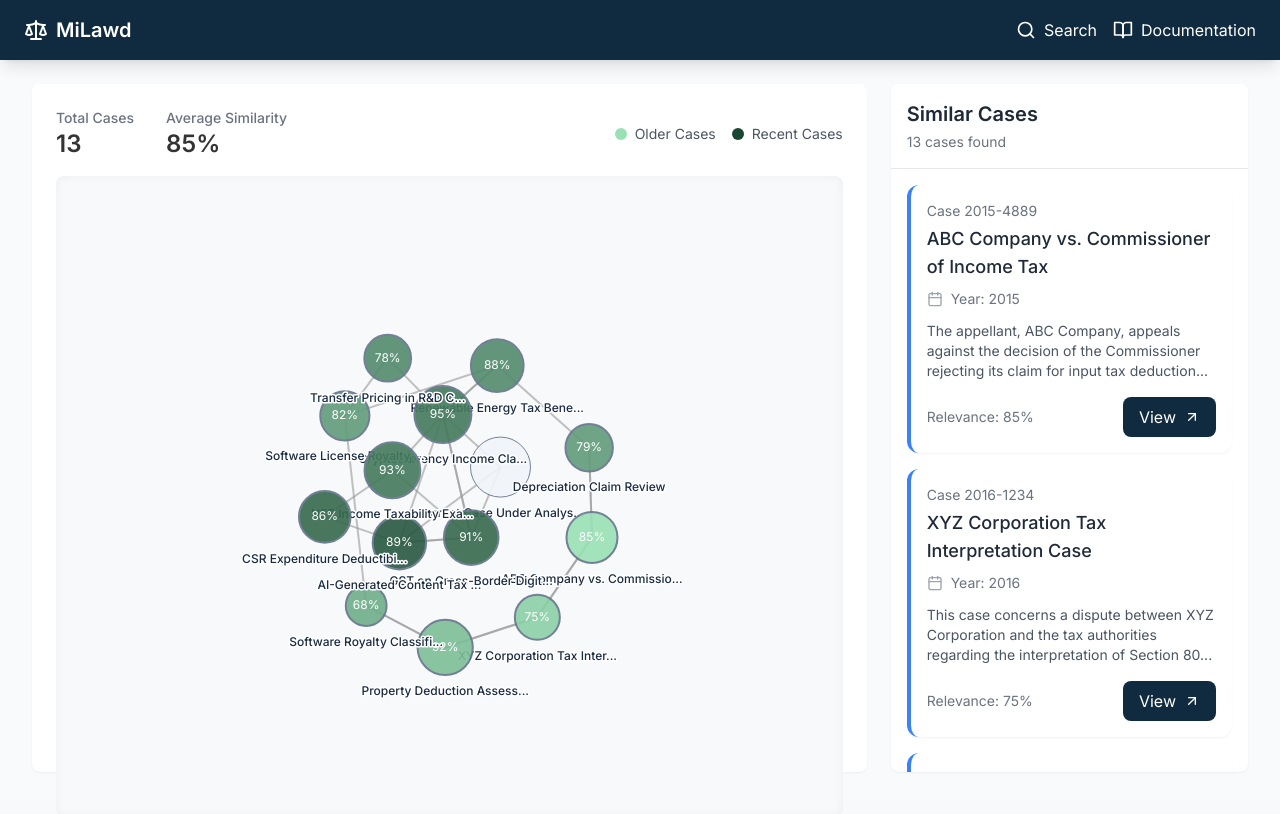
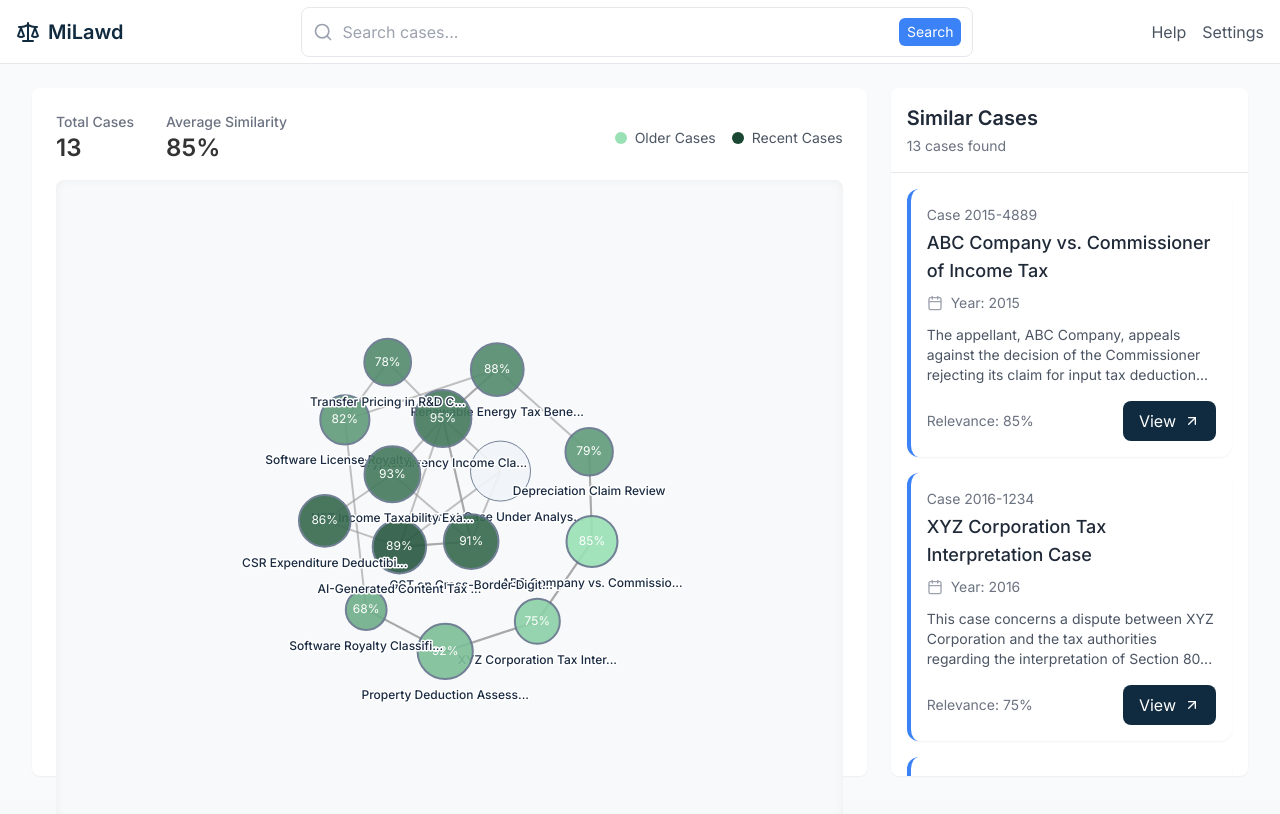
Before and after one commit to sankalp021/MiLawd, a Next.js app: page / in a window 1280 px wide. Shown: the top 814 px of the page. Built offline with nearby package versions, Linux system fonts and the light colour scheme.

Commit message:
add SearchBar component and integrate it into Navbar for enhanced search functionality

```diff
--- a/src/components/Navbar.tsx
+++ b/src/components/Navbar.tsx
@@ -1,23 +1,27 @@
 'use client';
-import { Scale, Search, BookOpen } from 'lucide-react';
+import { Scale } from 'lucide-react';
+import SearchBar from './SearchBar';
 
-export default function Navbar() {
+interface NavbarProps {
+  onSearch: (query: string) => void;
+}
+
+export default function Navbar({ onSearch }: NavbarProps) {
   return (
-    <nav className="bg-[#102B3F] text-white py-4 px-6 sticky top-0 z-50 shadow-lg">
-      <div className="max-w-7xl mx-auto flex items-center justify-between">
+    <nav className="bg-white border-b h-16 px-4">
+      <div className="h-full max-w-[2000px] mx-auto flex items-center justify-between gap-8">
         <div className="flex items-center space-x-2">
-          <Scale className="w-6 h-6" />
-          <span className="text-xl font-semibold">MiLawd</span>
+          <Scale className="w-6 h-6 text-[#102B3F]" />
+          <span className="text-xl font-semibold text-[#102B3F]">MiLawd</span>
         </div>
-        <div className="flex space-x-4">
-          <button className="flex items-center space-x-2 hover:text-blue-300 transition-colors">
-            <Search className="w-5 h-5" />
-            <span>Search</span>
-          </button>
-          <button className="flex items-center space-x-2 hover:text-blue-300 transition-colors">
-            <BookOpen className="w-5 h-5" />
-            <span>Documentation</span>
-          </button>
+
+        <div className="flex-1 max-w-2xl">
+          <SearchBar onSearch={onSearch} />
+        </div>
+
+        <div className="flex items-center space-x-4">
+          <button className="text-gray-600 hover:text-gray-900">Help</button>
+          <button className="text-gray-600 hover:text-gray-900">Settings</button>
         </div>
       </div>
     </nav>
--- /dev/null
+++ b/src/components/SearchBar.tsx
@@ -0,0 +1,61 @@
+'use client';
+import { useState } from 'react';
+import { Search, X } from 'lucide-react';
+
+interface SearchBarProps {
+  onSearch: (query: string) => void;
+  placeholder?: string;
+}
+
+export default function SearchBar({ onSearch, placeholder = "Search cases..." }: SearchBarProps) {
+  const [query, setQuery] = useState('');
+
+  const handleSubmit = (e: React.FormEvent) => {
+    e.preventDefault();
+    onSearch(query);
+  };
+
+  const clearSearch = () => {
+    setQuery('');
+    onSearch('');
+  };
+
+  return (
+    <form onSubmit={handleSubmit} className="w-full max-w-2xl mx-auto">
+      <div className="relative flex items-center">
+        <Search className="absolute left-3 w-5 h-5 text-gray-400" />
+        <input
+          type="text"
+          value={query}
+          onChange={(e) => setQuery(e.target.value)}
+          placeholder={placeholder}
+          className="w-full pl-10 pr-12 py-3 bg-white border border-gray-200 rounded-lg
+                   focus:outline-none focus:border-blue-500 focus:ring-1 focus:ring-blue-500
+                   text-gray-800 placeholder-gray-400 transition-all duration-200"
+        />
+        {query && (
+          <button
+            type="button"
+            onClick={clearSearch}
+            className="absolute right-14 p-1 hover:bg-gray-100 rounded-full transition-colors"
+          >
+            <X className="w-4 h-4 text-gray-400" />
+          </button>
+        )}
+        <button
+          type="submit"
+          className="absolute right-3 px-2 py-1 bg-blue-500 text-white text-sm rounded-md
+                     hover:bg-blue-600 transition-colors"
+        >
+          Search
+        </button>
+      </div>
+
+      {query && (
+        <div className="mt-2 text-sm text-gray-500">
+          Searching for cases related to: &quot;{query}&quot;
+        </div>
+      )}
+    </form>
+  );
+}
```
